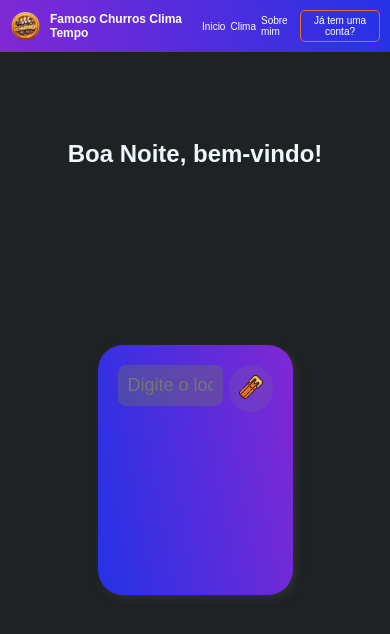
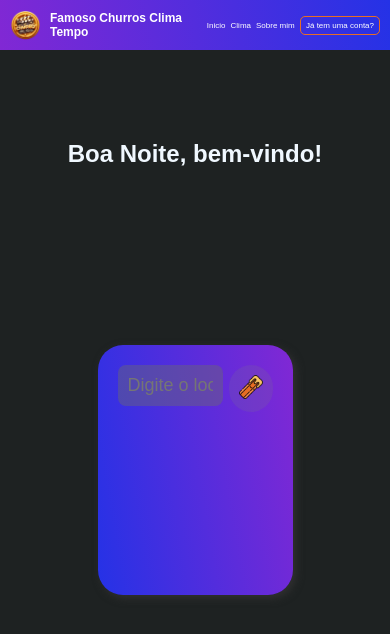
Before and after one commit to MateusSanfer/pesquisa-de-filmes, a plain HTML site: page clima.html in a window 390 px wide. Drawn offline with Linux system fonts and the light colour scheme.

Commit message:
add css geral

```diff
--- a/src/css/clima.css
+++ b/src/css/clima.css
@@ -201,7 +201,7 @@ main {
 
   @media(max-width: 425px){
     .title h1{
-      font-size: 12px;
+      font-size: 11px;
     }
 
     .churros{
@@ -214,7 +214,11 @@ main {
       justify-content: space-around;
       align-items: center;
       flex-direction: row;
-      font-size: 10px;
+
+    }
+
+    ul li{
+      font-size: 8px;
     }
 
     .inscreva-se-btn{
--- a/src/css/geral.css
+++ b/src/css/geral.css
@@ -97,7 +97,7 @@
       justify-content: space-around;
       align-items: center;
       flex-direction: row;
-      font-size: 10px;
+      font-size: 8px;
     }
 
     .inscreva-se-btn{
@@ -111,7 +111,7 @@
     }
 
     .sobre{
-      width: 34px;
+      width: 39px;
     }
 
     form{
@@ -121,6 +121,7 @@
 
     #pesquisa{
       font-size: 12px;
+      padding: 1px;
     }
 
     .galo{
```
